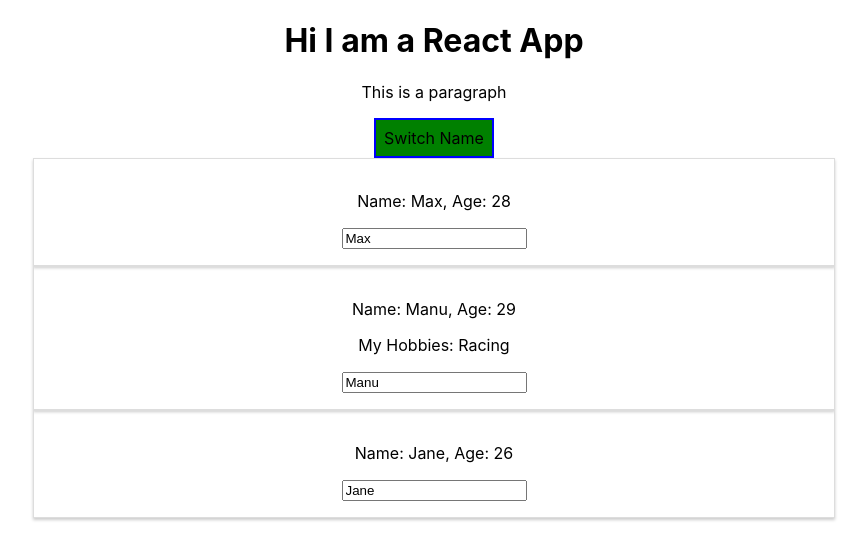
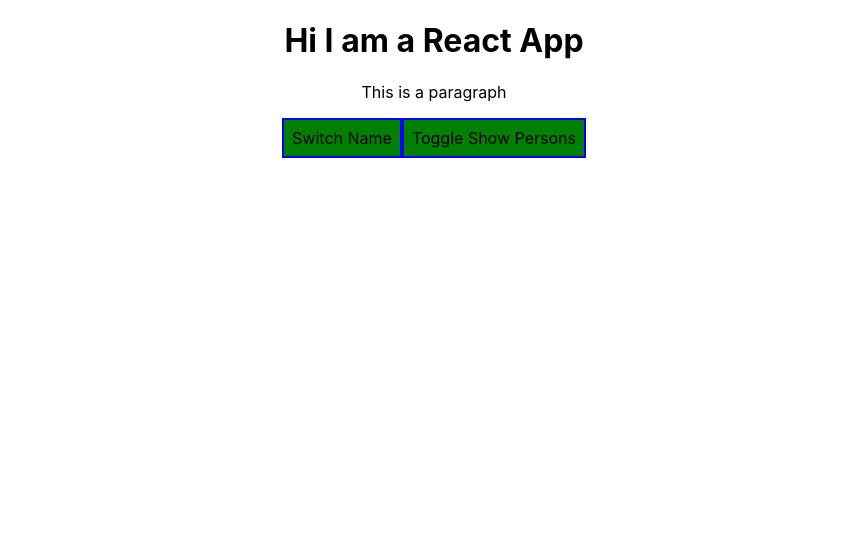
Before and after one commit to qpham01/react-complete-guide, a React (Create React App) app: page / in a window 1280 px wide. Shown: the top 560 px of the page, without its empty margins (206-1073 px from the left). Built offline with nearby package versions, Linux system fonts and the light colour scheme.

Commit message:
Conditional rendering with ternary operator.

```diff
--- a/src/App.js
+++ b/src/App.js
@@ -14,7 +14,9 @@ class App extends Component {
       { name: "Max", age: 28 },
       { name: "Manu", age: 29 },
       { name: "Jane", age: 26 }
-    ]
+    ],
+    otherState: "some other value",
+    showPerson: false
   };
 
   onClick = newName => {
@@ -34,6 +36,11 @@ class App extends Component {
         { name: "Jane", age: 26 }
       ]
     });
+  };
+
+  togglePersonHandler = () => {
+    const doesShow = this.state.showPerson;
+    this.setState({ showPerson: !doesShow });
   };
   // Render is the one thing every component has to do... to
   // render HTML to the DOM to visually show the component.
@@ -58,7 +65,15 @@ class App extends Component {
         <button style={style} onClick={() => this.onClick("Maximilian")}>
           Switch Name
         </button>
-        <Person {...this.state.persons[0]} changed={this.nameChangeHandler} />
+        <button style={style} onClick={this.togglePersonHandler}>
+          Toggle Show Persons
+        </button>
+        {this.state.showPerson === true ? (
+          <div>
+            <Person
+              {...this.state.persons[0]}
+              changed={this.nameChangeHandler}
+            />
             <Person {...this.state.persons[1]} changed={this.nameChangeHandler}>
               {" "}
               My Hobbies: Racing
@@ -68,6 +83,8 @@ class App extends Component {
               changed={this.nameChangeHandler}
               click={this.onClick.bind(this, "Max!")}
             />
+          </div>
+        ) : null}
       </div>
     );
     // Above JSX code is compiled to JavaScript below.
```
Lines whose indentation alone changed are shown as unchanged.
